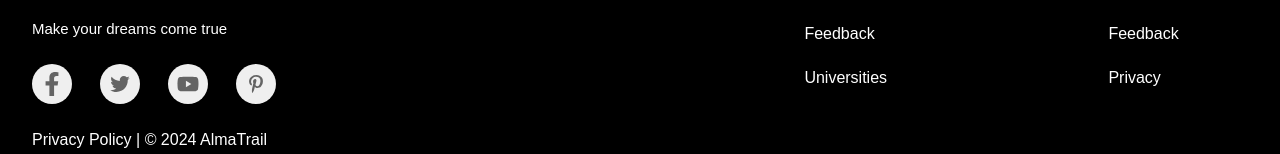
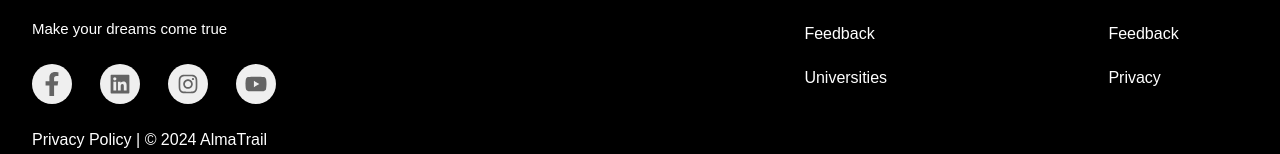
Before and after one commit to AlmaTrail/AlmaTrail-Frontend, a Next.js app: page / in a window 1280 px wide. Shown: the part 3079-3233 px from the top of the page. Built offline with nearby package versions, Linux system fonts and the light colour scheme.

Commit message:
Social Media Icon Changes

```diff
--- a/src/components/footerSections.tsx
+++ b/src/components/footerSections.tsx
@@ -1,14 +1,14 @@
 "use client";
 import { FaFacebookF } from "react-icons/fa";
-import { AiOutlineTwitter, AiFillYoutube } from "react-icons/ai";
+import { AiOutlineTwitter, AiFillYoutube, AiFillLinkedin, AiOutlineInstagram } from "react-icons/ai";
 import { BiLogoPinterestAlt } from "react-icons/bi";
 
 const FooterSection = () => {
     const iconsTab = [
         { icon: <FaFacebookF /> },
-        { icon: <AiOutlineTwitter /> },
+        { icon: <AiFillLinkedin /> },
+        { icon: <AiOutlineInstagram /> },
         { icon: <AiFillYoutube /> },
-        { icon: <BiLogoPinterestAlt /> },
     ];
     return (
         <>
```
